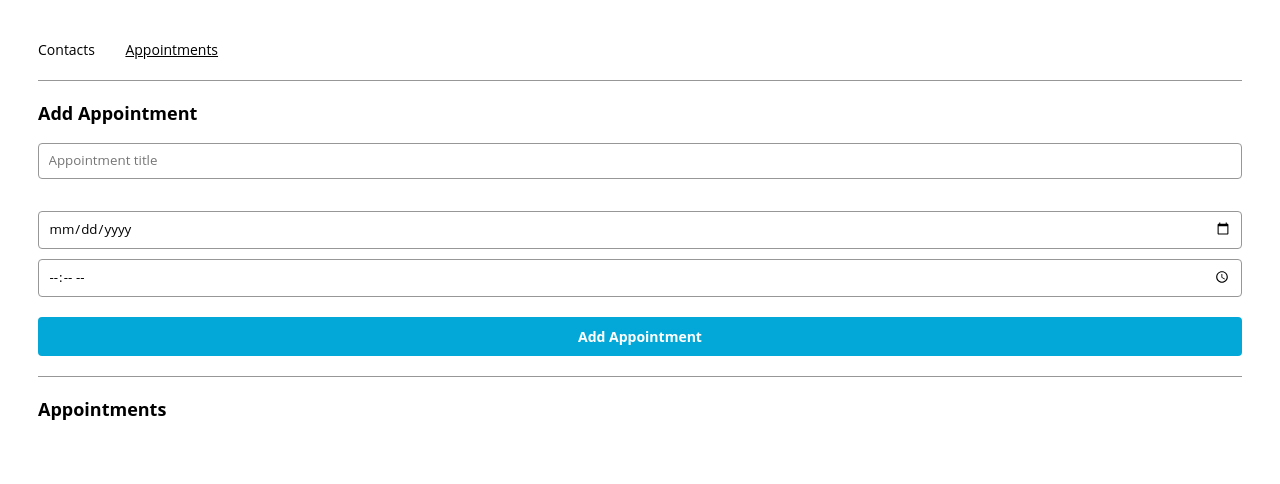
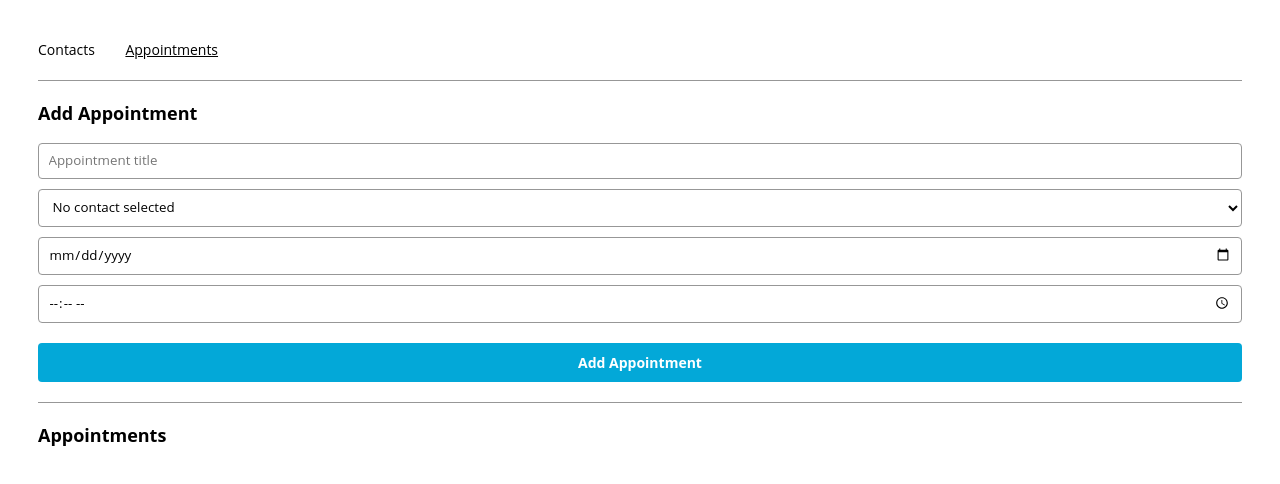
Before and after one commit to robertpniower/appointment_planner, a React (Create React App) app: page /appointments in a window 1280 px wide. Shown: the top 484 px of the page. Built offline with nearby package versions, Linux system fonts and the light colour scheme.

Commit message:
update AppointmentForm ContactPicker

```diff
--- a/src/components/appointmentForm/AppointmentForm.js
+++ b/src/components/appointmentForm/AppointmentForm.js
@@ -1,12 +1,7 @@
 import React from "react";
-import { ContactPicker } from'../contactPicker/ContactPicker';
+import { ContactPicker } from '../contactPicker/ContactPicker';
 
-const getTodayString = () => {
-  const [month, day, year] = new Date()
-    .toLocaleDateString("en-US")
-    .split("/");
-  return `${year}-${month.padStart(2, "0")}-${day.padStart(2, "0")}`;
-};
+
 
 export const AppointmentForm = ({
   contacts,
@@ -21,6 +16,17 @@ export const AppointmentForm = ({
   handleSubmit
 }) => {
 
+  const getTodayString = () => {
+    const [month, day, year] = new Date()
+      .toLocaleDateString("en-US")
+      .split("/");
+    return `${year}-${month.padStart(2, "0")}-${day.padStart(2, "0")}`;
+  };
+
+  const getContactNames = () => {
+    return contacts.map((contact) => contact.name)
+  }
+
   return (
     <form onSubmit={handleSubmit}>
       <label>
@@ -33,9 +39,17 @@ export const AppointmentForm = ({
           placeholder="Appointment title"
         />
       </label>
-    <br/>
-    <ContactPicker contacts={contacts} />
-    <br/>
+      <br />
+      <label>
+        <ContactPicker
+          name="contact"
+          value={contact}
+          contacts={getContactNames()}
+          onChange={(e) => setContact(e.target.value)}
+          placeholder="Appointment With"
+        />
+      </label>
+      <br />
       <label>
         <input
           type="date"
@@ -47,18 +61,18 @@ export const AppointmentForm = ({
           placeholder="Appointment date"
         />
       </label>
-    <br/>
+      <br />
       <label>
         <input
           type="time"
           name="time"
-        value={title}
+          value={time}
           onChange={(e) => setTime(e.target.value)}
           required
           placeholder="Appointment time"
         />
       </label>
-    <br/>
+      <br />
       <input type="submit" value='Add Appointment' />
 
     </form>
--- a/src/components/contactPicker/ContactPicker.js
+++ b/src/components/contactPicker/ContactPicker.js
@@ -1,7 +1,18 @@
 import React from "react";
 
-export const ContactPicker = () => {
+export const ContactPicker = ({ contacts, onChange, name }) => {
   return (
-    <></>
+    <select name={name} onChange={onChange}>
+      <option value={""} key={-1} selected="selected" >
+        No contact selected
+      </option>
+      {contacts.map((contact) => {
+        return (
+          <option value={contact} key={contact}>
+            {contact}
+          </option>
+        );
+      })}
+    </select>
   );
 };
--- a/src/containers/appointmentsPage/AppointmentsPage.js
+++ b/src/containers/appointmentsPage/AppointmentsPage.js
@@ -25,6 +25,7 @@ export const AppointmentsPage = ({ appointments, contacts, addAppointments }) =>
       <section>
         <h2>Add Appointment</h2>
         <AppointmentForm
+          contacts={contacts}
           title={title}
           setTitle={setTitle}
           contact={contact}
```
Lines whose indentation alone changed are shown as unchanged.
